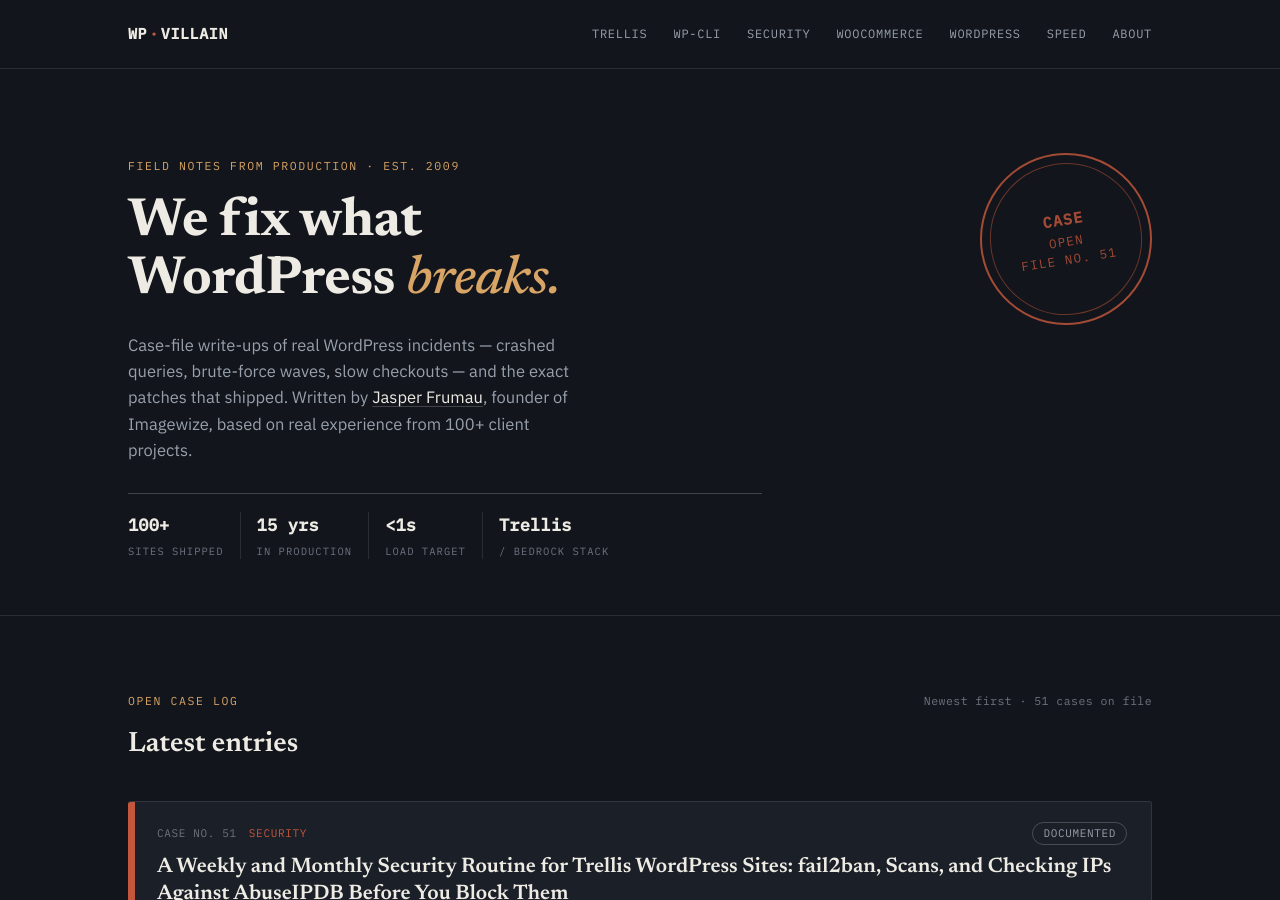
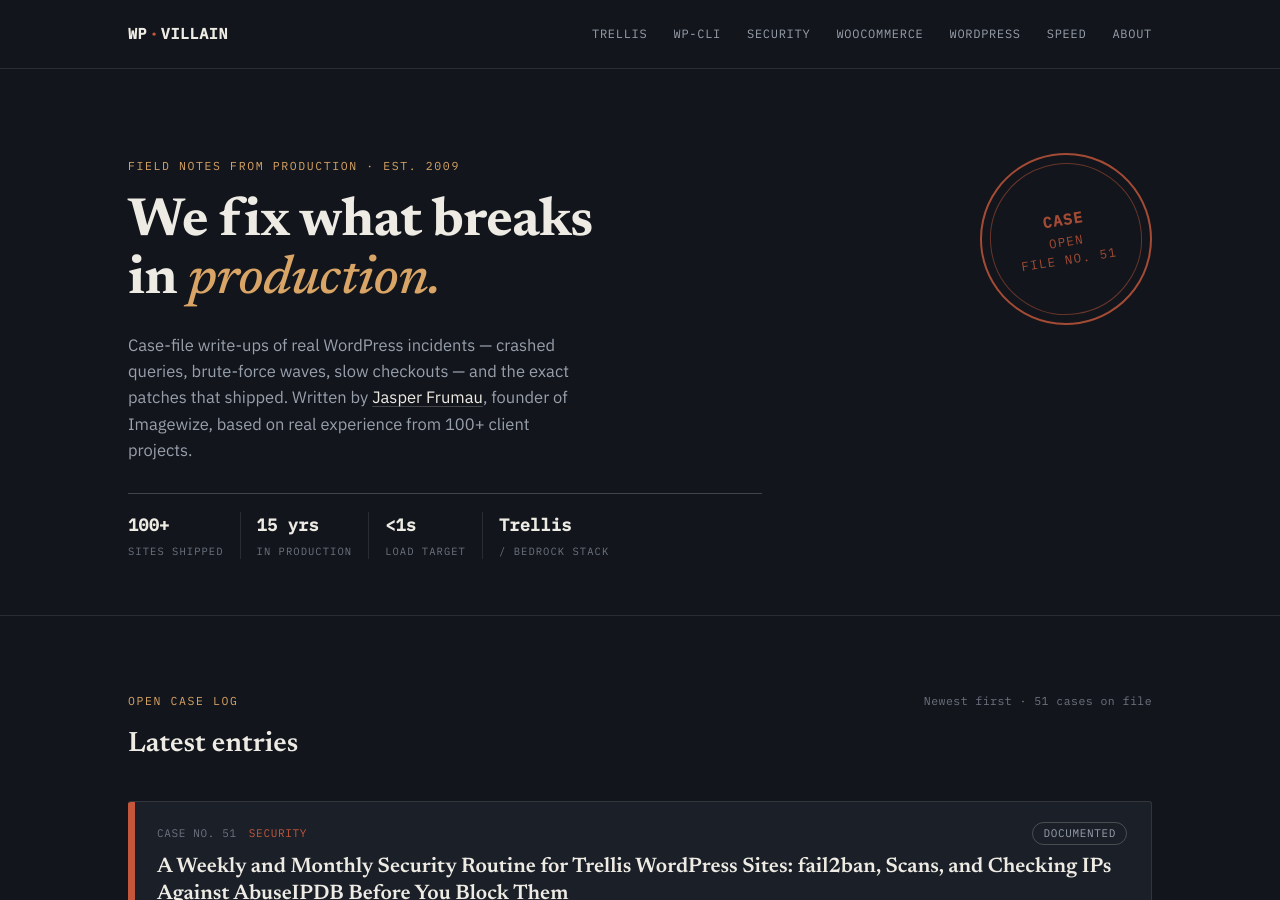
Before and after one commit to wpvillain/wpvillain.github.io, a Jekyll site: the page built from index.markdown, in a window 1280 px wide and 900 px high. Built offline with Jekyll 4.4.1, drawn with Linux system fonts in a browser that asks for light colours.

Commit message:
Reword the home headline: what breaks in production, not what WordPress breaks

```diff
--- a/_layouts/home.html
+++ b/_layouts/home.html
@@ -6,7 +6,7 @@
   <div class="wrap">
     <div>
       <p class="eyebrow hero-eyebrow">Field notes from production · est. 2009</p>
-      <h1>We fix what WordPress&nbsp;<em>breaks.</em></h1>
+      <h1>We fix what breaks in&nbsp;<em>production.</em></h1>
       <div class="hero-sub">
         {{ content }}
       </div>
```
